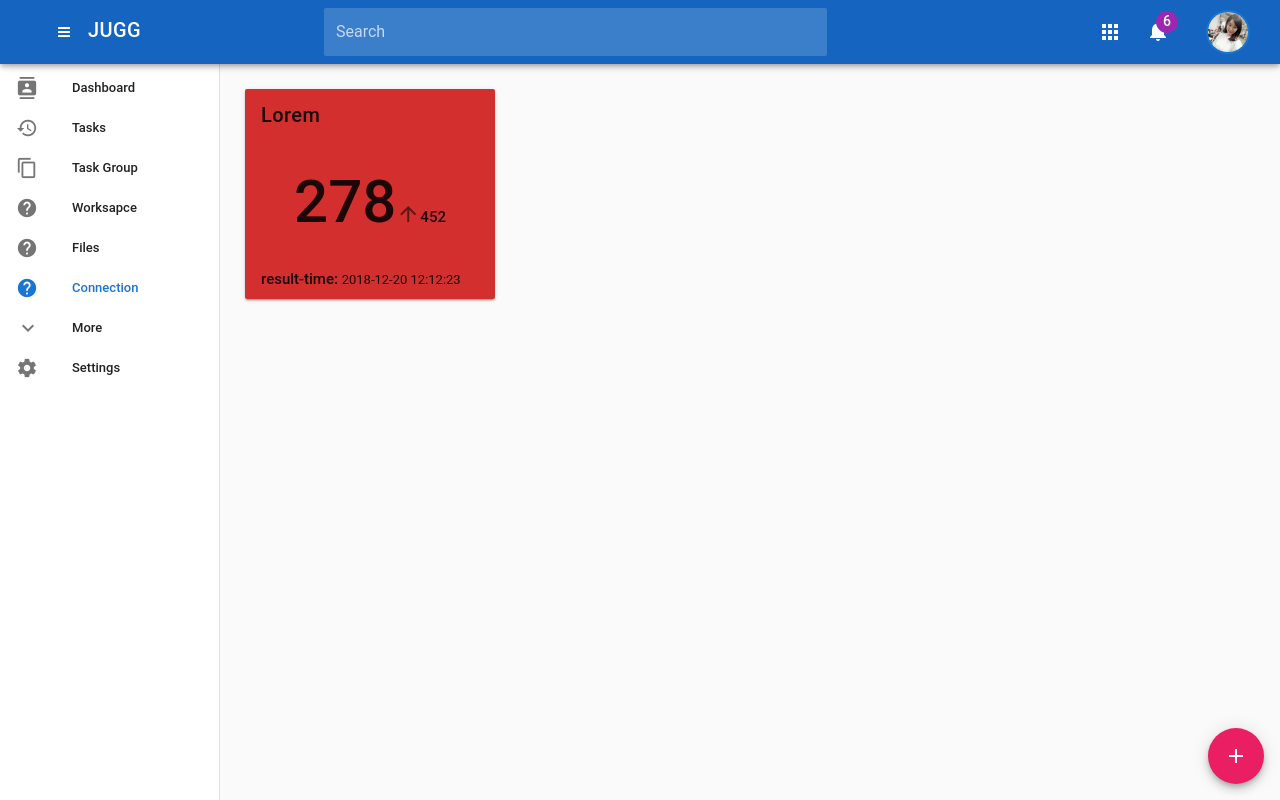
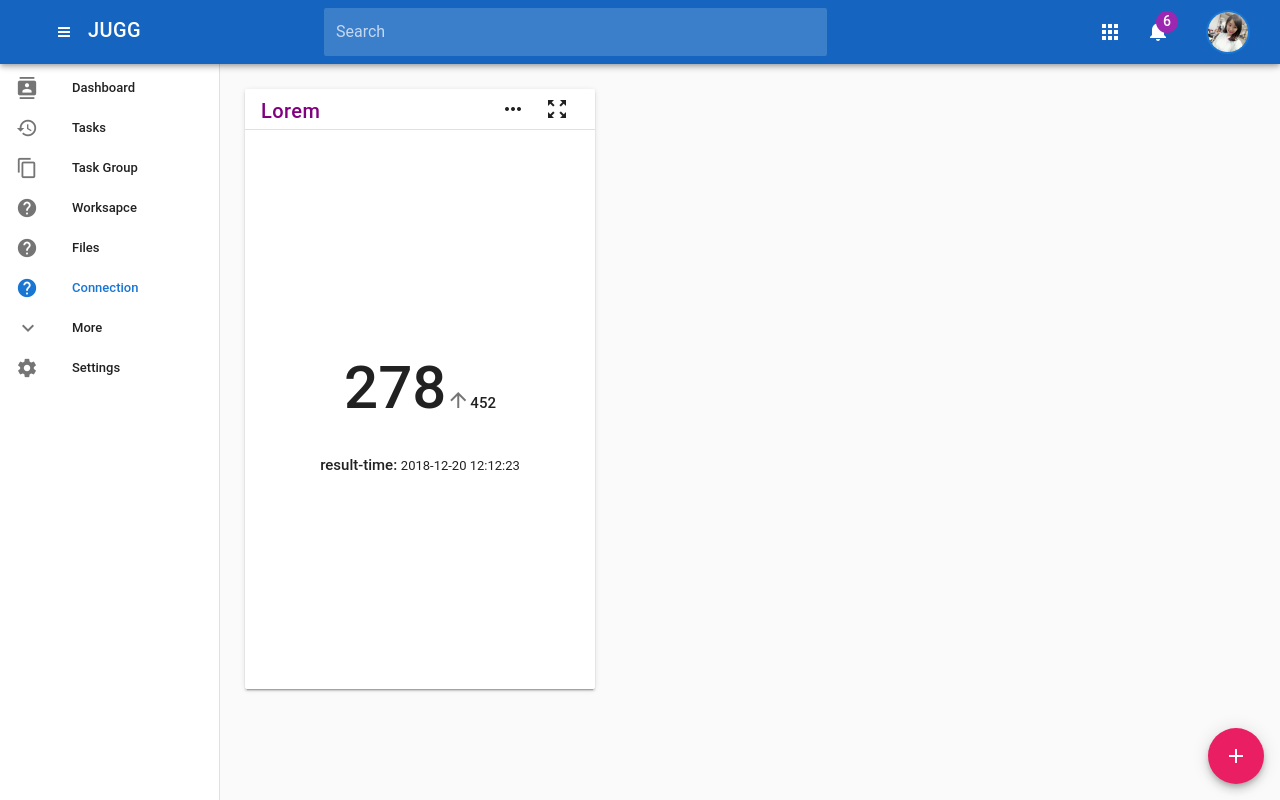
Before and after one commit to Lyh97/JUGG-front-end, a Vue app: page /#/connection in a window 1280 px wide. Built offline with nearby package versions, Linux system fonts and the light colour scheme; what v-charts would draw is missing.

Commit message:
CountCard Lyh

```diff
--- a/package.json
+++ b/package.json
@@ -15,6 +15,7 @@
     "echarts": "^4.1.0",
     "material-design-icons-iconfont": "^3.0.3",
     "v-charts": "^1.17.10",
+    "vchart": "^1.0.0",
     "vee-validate": "^2.1.0-beta.7",
     "vue": "^2.5.2",
     "vue-axios": "^2.1.3",
--- a/src/components/module/Count.vue
+++ b/src/components/module/Count.vue
@@ -1,7 +1,19 @@
 <template>
-    <v-card class='card red darken-2'>
-        <v-card-title primary class="title">Lorem</v-card-title>
-        <v-card-text>
+    <v-card class='card' color="fff" hover>
+        <v-layout align-center justify-center row>
+            <v-card-title
+            class="title pt-2 pb-1"
+            primary-title
+            style="color: purple;"
+            >Lorem
+            </v-card-title>
+            <v-spacer></v-spacer>
+            <v-btn icon small right @click="sheet = true"><v-icon>more_horiz</v-icon></v-btn>
+            <v-btn icon small right @click=""><v-icon>zoom_out_map</v-icon></v-btn>
+        </v-layout>
+        <v-divider light></v-divider>
+        <v-card-text class="card-text">
+            <v-layout align-center justify-center row fill-height>
                 <div class="card-body">
                     <div class="result-count">
                         <span>{{Data.resultCount}}</span>
@@ -15,6 +27,7 @@
                         {{Data.resultTime}}
                     </div>
                 </div>
+            </v-layout>
         </v-card-text>
     </v-card>
 </template>
@@ -42,14 +55,13 @@ export default {
 </script>
 <style>
     .card{
-        width: 250px;
-        height: 210px;
+        width: 350px;
+        height: 600px;
         margin:25px 0px 0px 25px;
     }
     .card-body {
         width: 100%;
-        height: 100%;
-        moz-user-select: -moz-none;
+        -moz-user-select: -moz-none;
         -moz-user-select: none;
         -o-user-select:none;
         -khtml-user-select:none;
@@ -66,7 +78,7 @@ export default {
         font-size: 15px;
     }
     .result-time {
-        text-align: left;
+        text-align: center;
         font-size: 13px;
         margin-top: 21px;
     }
@@ -74,4 +86,7 @@ export default {
         font-size: 15px;
         font-weight: 500;
     }
+    .card-text{
+        height: calc(100% - 40px);
+    }
 </style>
```
Also changed, not shown: 1 other file (tests, documents, lock files or other folders). Lines whose indentation alone changed are shown as unchanged.
